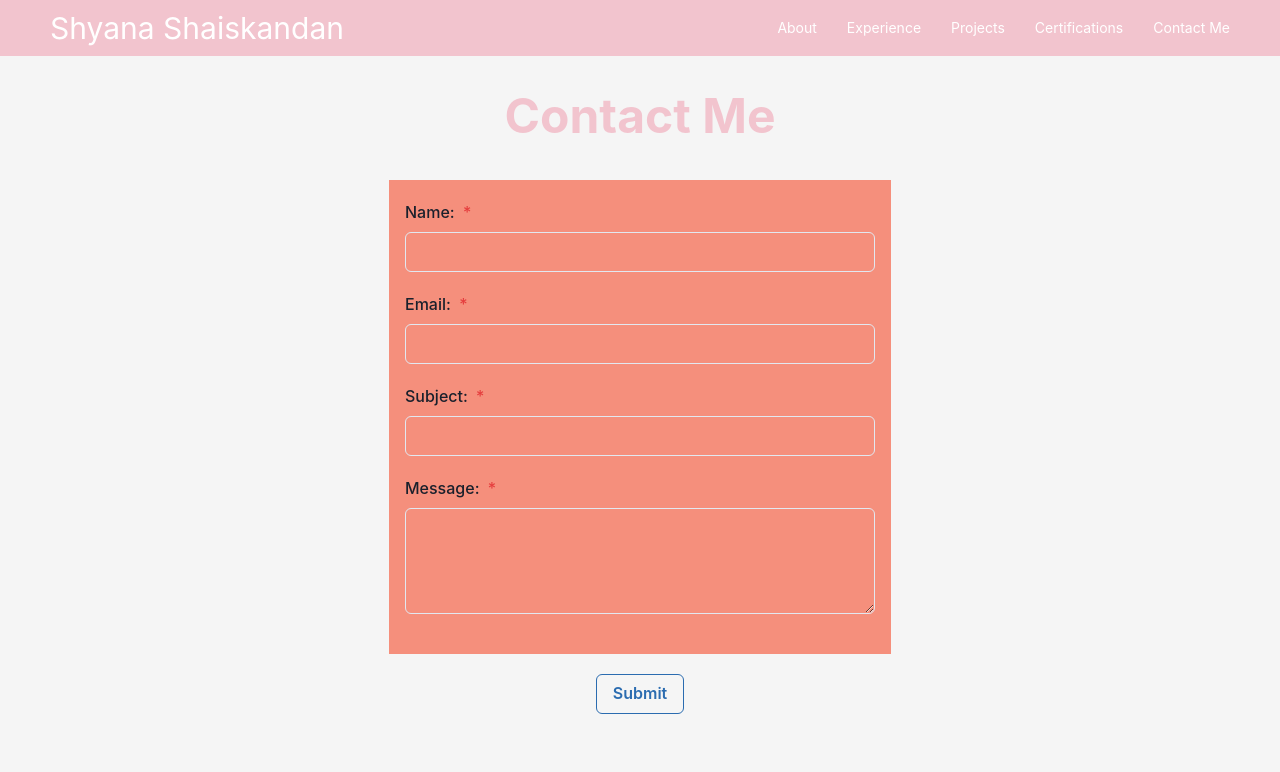
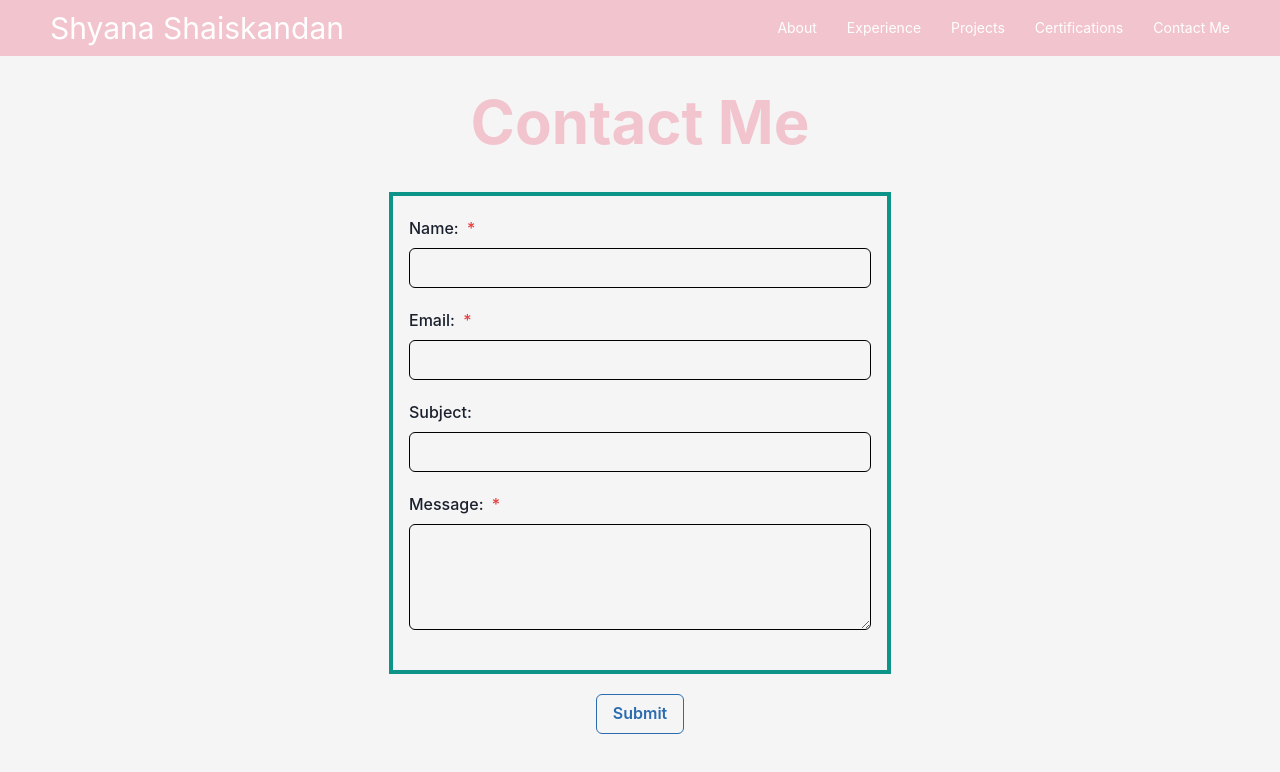
Before and after one commit to shyanashaiskandan/shyana-portfolio, a Next.js app: page /contactme in a window 1280 px wide. Shown: the top 772 px of the page. Built offline with nearby package versions, Linux system fonts and the light colour scheme.

Commit message:
updated contact page

```diff
--- a/src/app/contactme/page.js
+++ b/src/app/contactme/page.js
@@ -58,18 +58,19 @@ const contactme = () => {
   return (
     <ChakraProvider>
     <Container maxWidth="550px" mt='{12}' textAlign="center" fontSize="2xl" p="1em">
-      <h1 className="mt-3 font-quicksand text-pink text-5xl font-bold mb-10">Contact Me</h1>
+      <h1 className="mt-3 font-quicksand text-pink text-6xl font-bold mb-10">Contact Me</h1>
       {error && (
         <Text color="red.300" my={4} fontSize="xl">
           {error}
         </Text>
       )}
-      <Container className="bg-orange py-5 animate-mybounce">
+      <Container className="border-solid border-4 border-teal-600 hover:border-double hover:border-7 py-5 animate-mybounce">
       <FormControl isRequired isInvalid={touched.name && !values.name} mb={5}>
         <FormLabel>Name: </FormLabel>
         <Input
           type='text'
           name="name"
+          borderColor= "black"
           errorBorderColor = "red.300"
           value = {values.name}
           onChange = {handleChange}
@@ -83,6 +84,7 @@ const contactme = () => {
         <Input
           type='email'
           name="email"
+          borderColor= "black"
           value = {values.email}
           onChange = {handleChange}
           onBlur = {onBlur}
@@ -90,11 +92,12 @@ const contactme = () => {
         <FormErrorMessage>Required</FormErrorMessage>
       </FormControl>
 
-      <FormControl isRequired isInvalid={touched.subject && !values.name} mb={5}>
+      <FormControl isInvalid={touched.subject && !values.name} mb={5}>
         <FormLabel>Subject: </FormLabel>
         <Input
           type='text'
           name="subject"
+          borderColor= "black"
           value = {values.subject}
           onChange = {handleChange}
           onBlur = {onBlur}
@@ -108,6 +111,7 @@ const contactme = () => {
           type='text'
           name="message"
           rows = {4}
+          borderColor= "black"
           value = {values.message}
           onChange = {handleChange}
           onBlur = {onBlur}
```
